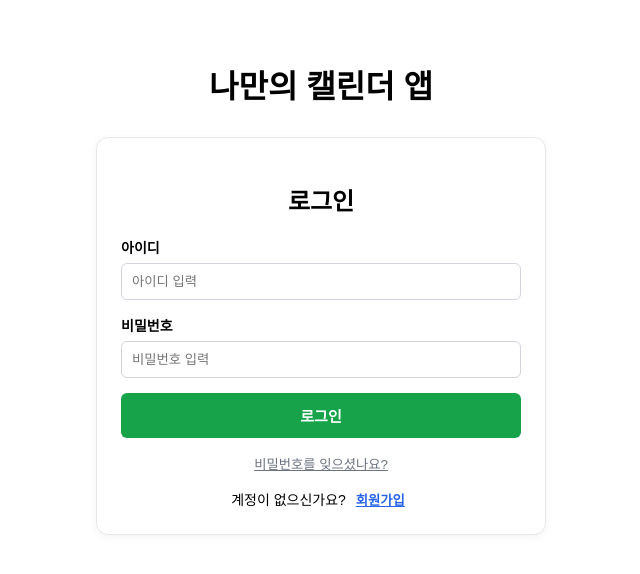
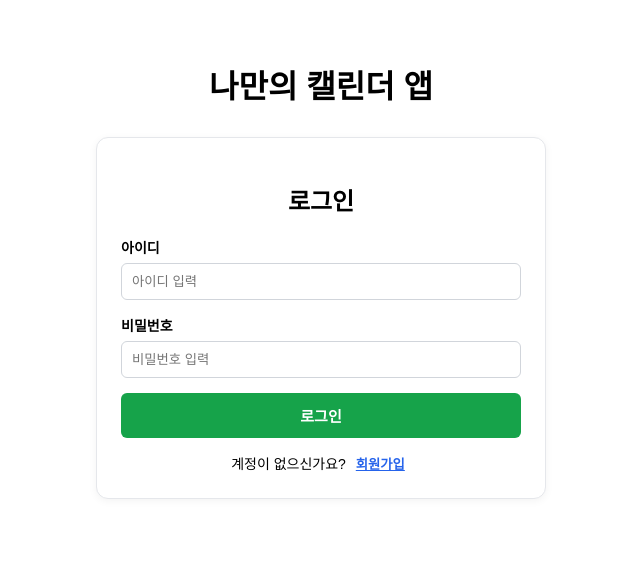
Before and after one commit to dlrudals050602/-, a React (Create React App) app: page /profile in a window 1280 px wide. Shown: the top 574 px of the page, without its empty margins (319-959 px from the left). Built offline with nearby package versions, Linux system fonts and the light colour scheme.

Commit message:
비밀번호 찾기 기능 제거 버전

```diff
--- a/src/components/auth/LoginForm.jsx
+++ b/src/components/auth/LoginForm.jsx
@@ -97,15 +97,6 @@ function LoginForm({ onLoginSuccess, onGoToSignup, onGoToForgotPassword }) {
         </p>
       )}
 
-      <div style={{ marginTop: '15px', textAlign: 'center', fontSize: '13px' }}>
-        <button
-          onClick={onGoToForgotPassword}
-          style={{ background: 'none', border: 'none', color: '#6b7280', cursor: 'pointer', textDecoration: 'underline' }}
-        >
-          비밀번호를 잊으셨나요?
-        </button>
-      </div>
-
       <div style={{ marginTop: '15px', textAlign: 'center', fontSize: '14px' }}>
         계정이 없으신가요?{' '}
         <button
```
Also changed, not shown: src/components/auth/ForgotPassword.jsx (deleted), src/components/auth/ResetPassword.jsx (deleted).
